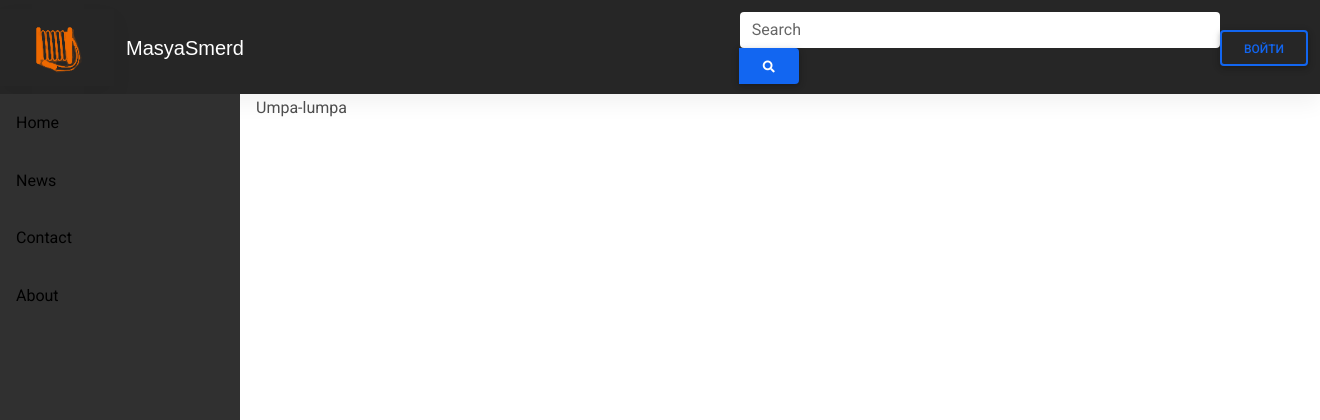
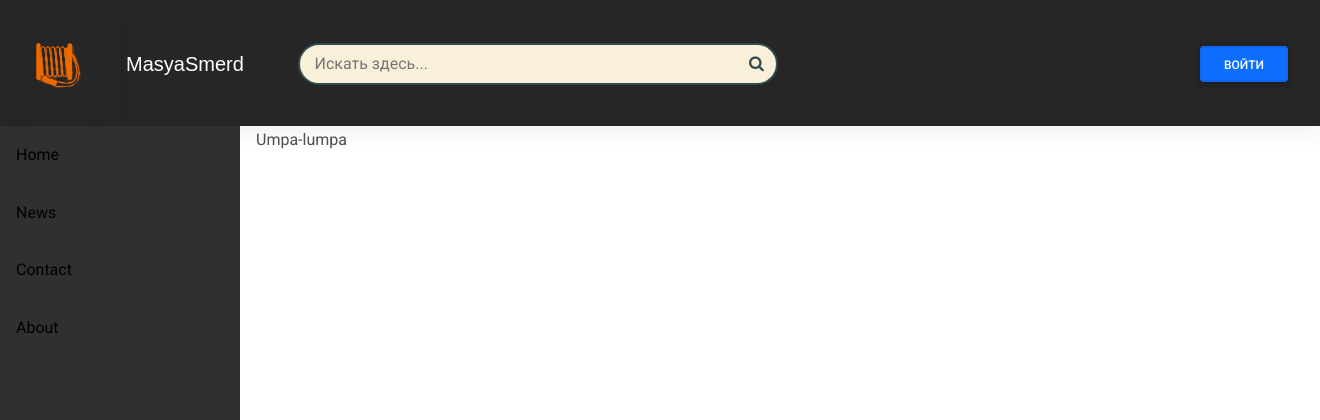
Before and after one commit to MasyaSmv/masyasm.ru, a PHP site: page /Registration-and-authorization-on-session/ in a window 1320 px wide. Shown: the top 420 px of the page. Run offline with PHP 8.4, Linux system fonts and the light colour scheme; some libraries are stand-ins or nearby versions; some web fonts are replaced.

```diff
--- a/bdconnect.php
+++ b/bdconnect.php
@@ -17,5 +17,5 @@ if ($mysqli -> connect_errno) {
 // кодировка подключения
 $mysqli ->set_charset('utf8');
 
-$address_site = "http://localhost/Registration-and-authorization-on-session/"
+$address_site = "http://localhost/Registration-and-authorization-on-session/Registration-and-authorization-on-session/"
 ?>
--- a/css/style.css
+++ b/css/style.css
@@ -66,3 +66,205 @@
       float: none;
     }
   }
+
+    /* Поисковик */
+.d7 {padding-right: 32%;}
+.d7:after {content:""; clear:both; display:table}
+.d7 form {
+  width: auto;
+  float: right;
+  margin-right: 30px;
+  position: relative;
+  margin: 0 auto;
+}
+.d7 input {
+  width: 30em;
+  height: 42px;
+  padding-left: 15px;
+  border-radius: 42px;
+  border: 2px solid #324b4e;
+  background: #F9F0DA;
+  outline: none;
+  position: relative;
+  transition: .3s linear;
+}
+.d7 input:focus {
+  width: 32em;
+}
+.d7 button {
+  width: 42px;
+  height: 42px;
+  background: none;
+  border: none;
+  position: absolute;
+  right: 0;
+}
+.d7 button:before{
+  content: "\f002";
+  font-family: FontAwesome;
+  color: #324b4e;
+}
+
+@media screen and (max-width: 1100px) {
+  .d7 {padding-right: 12%;}
+}
+
+@media screen and (max-width: 1000px) {
+  .d7 {padding-right:5%;}
+  .d7 input {
+    width: 340%;
+    height: auto;
+    position: relative;
+  }
+  .d7 input:focus {
+    width: 43.1em;
+  }
+  .d7 button {
+    width: 42px;
+    height: 42px;
+    background: none;
+    border: none;
+    position: absolute;
+    left: 40.5em;
+    top:-5px;
+  }
+}
+
+
+@media screen and (max-width: 900px) {
+  .d7 {padding-right:0;}
+  .d7 input {
+    width: 250%;
+    height: auto;
+    position: relative;
+  }
+  .d7 input:focus {
+    width: 31.6em;
+  }
+  .d7 button {
+    width: 42px;
+    height: 42px;
+    background: none;
+    border: none;
+    position: absolute;
+    right: 0;
+    top:-5px;
+  }
+}
+
+@media screen and (max-width: 800px) {
+  .d7 {padding-right:0;}
+  .d7 input {
+    width: 100%;
+    height: auto;
+    position: relative;
+  }
+  .d7 input:focus {
+    width: 16em;
+  }
+  .d7 button {
+    width: 42px;
+    height: 42px;
+    background: none;
+    border: none;
+    position: absolute;
+    right: 0;
+    top:-5px;
+  }
+}
+
+
+ /* МОДАЛЬНОЕ ОКНО */
+body {font-family: Arial, Helvetica, sans-serif;}
+
+button:hover {
+    opacity: 0.8;
+}
+
+/* Center the image and position the close button */
+.imgcontainer {
+    text-align: center;
+    margin: 24px 0 12px 0;
+    position: relative;
+}
+
+img.avatar {
+    width: 40%;
+    border-radius: 50%;
+}
+
+.container {
+    padding: 16px;
+}
+
+span.psw {
+    float: right;
+    padding-top: 16px;
+}
+
+/* The Modal (background) */
+.modal {
+    display: none; /* Hidden by default */
+    position: fixed; /* Stay in place */
+    z-index: 1; /* Sit on top */
+    left: 0;
+    top: 0;
+    width: 100%; /* Full width */
+    height: 100%; /* Full height */
+    overflow: auto; /* Enable scroll if needed */
+    background-color: rgb(0,0,0); /* Fallback color */
+    background-color: rgba(0,0,0,0.4); /* Black w/ opacity */
+    padding-top: 60px;
+}
+
+/* Modal Content/Box */
+.modal-content-animate {
+    background-color: #171717;
+    margin: 5% auto 15% auto; /* 5% from the top, 15% from the bottom and centered */
+    border: 1px solid #888;
+    width: 20%; /* Could be more or less, depending on screen size */
+}
+
+/* The Close Button (x) */
+.closer {
+    position: absolute;
+    right: 25px;
+    top: 0;
+    font-size: 35px;
+    font-weight: bold;
+    top: -32px;
+    right: 10px;
+}
+
+.closer:hover,
+.closer:focus {
+    color: rgb(255, 255, 255);
+    cursor: pointer;
+}
+
+/* Add Zoom Animation */
+.animate {
+    -webkit-animation: animatezoom 0.6s;
+    animation: animatezoom 0.6s
+}
+
+@-webkit-keyframes animatezoom {
+    from {-webkit-transform: scale(0)}
+    to {-webkit-transform: scale(1)}
+}
+
+@keyframes animatezoom {
+    from {transform: scale(0)}
+    to {transform: scale(1)}
+}
+
+/* Change styles for span and cancel button on extra small screens */
+@media screen and (max-width: 300px) {
+    span.psw {
+       display: block;
+       float: none;
+    }
+    .cancelbtn {
+       width: 100%;
+    }
+}
--- a/header.php
+++ b/header.php
@@ -5,12 +5,13 @@ session_start();
 <!DOCTYPE html>
 <html lang="ru">
 <head>
+
     <meta charset="UTF-8">
     <meta http-equiv="X-UA-Compatible" content="IE=edge">
     <meta name="viewport" content="width=device-width, initial-scale=1.0">
 
     <!-- Просто стили -->
-    <link rel="stylesheet" type="text/css" href="css/style.css?v=1.0.1.8">
+    <link rel="stylesheet" type="text/css" href="css/style.css?v=1.0.1.7">
 
     <!-- Иконка вкладки -->
     <link rel="shortcut icon" type="image/x-icon" href="/favicon.ico">
@@ -21,6 +22,7 @@ session_start();
 
     <!-- Подключение Bootstrap -->
     <link href="https://cdn.jsdelivr.net/npm/bootstrap@5.0.0-beta3/dist/css/bootstrap.min.css" rel="stylesheet" integrity="sha384-eOJMYsd53ii+scO/bJGFsiCZc+5NDVN2yr8+0RDqr0Ql0h+rP48ckxlpbzKgwra6" crossorigin="anonymous">
+    <link rel="stylesheet" href="https://maxcdn.bootstrapcdn.com/font-awesome/4.5.0/css/font-awesome.min.css">
 
     <!-- Подключение MBD -->
     <link rel="stylesheet" href="https://cdn.jsdelivr.net/npm/bootstrap-icons@1.4.1/font/bootstrap-icons.css">
@@ -39,6 +41,7 @@ session_start();
           alert(inputValue);
         });
     </script>
+
     <!-- Имя вкладки -->
     <title>MasyaTest</title>
 </head>
@@ -60,51 +63,59 @@ session_start();
       <button class="navbar-toggler" type="button" data-bs-toggle="collapse" data-bs-target="#navbarSupportedContent" aria-controls="navbarSupportedContent" aria-expanded="false" aria-label="Toggle navigation">
       <span class="navbar-toggler-icon"></span>
       </button>
+    </div>
 
     <!-- Поиск -->
-        <div class="input-group" style="padding-left: 30em;">
-  <div class="form-outline">
-    <input id="search-input" type="search" id="form1" class="form-control" style="background: white; width: 30em"/>
-    <label class="form-label" for="form1">Search</label>
-  </div>
-  <button id="search-button" type="button" class="btn btn-primary">
-    <i class="fas fa-search"></i>
-  </button>
+    <div class="d7">
+      <form class="form-search">
+        <input class="input-search" type="text" placeholder="Искать здесь...">
+        <button class="button-search" type="submit"></button>
+      </form>
     </div>
 
-      <div class="btn-group dropstart">
-  <button type="button" class="btn btn-outline-primary id="dropdownMenuButton" data-bs-toggle="dropdown" aria-expanded="false">
-    Войти
-  </button>
+    <!-- Кнопка входа -->
+    <div class="btn-group dropstart" style="margin-right:2em">
+      <button onclick="document.getElementById('id01').style.display='block'" type="button" class="btn btn-outline-primary  id="dropdownMenuButton" style="color:white; background:#0d6efd"data-bs-toggle="dropdown" aria-expanded="false">Войти</button>
     </div>
 
+    <!-- Модальное окно входа -->
+    <div id="id01" class="modal">
 
-          <!-- Выпадающее меню авторизации -->
-          <div class="dropdown-menu">
-  <form class="px-4 py-3">
-    <div class="mb-3">
-      <label for="exampleDropdownFormEmail1" class="form-label">Email address</label>
-      <input type="email" class="form-control" id="exampleDropdownFormEmail1" placeholder="email@example.com">
-    </div>
-    <div class="mb-3">
-      <label for="exampleDropdownFormPassword1" class="form-label">Password</label>
-      <input type="password" class="form-control" id="exampleDropdownFormPassword1" placeholder="Password">
-    </div>
-    <div class="mb-3">
-      <div class="form-check">
-        <input type="checkbox" class="form-check-input" id="dropdownCheck">
-        <label class="form-check-label" for="dropdownCheck">
-          Remember me
-        </label>
-      </div>
-    </div>
-    <button type="submit" class="btn btn-primary">Sign in</button>
-  </form>
-  <div class="dropdown-divider"></div>
-  <a class="dropdown-item" href="#">New around here? Sign up</a>
-  <a class="dropdown-item" href="#">Forgot password?</a>
+      <!-- Аватарка -->
+      <form class="modal-content-animate" style="background:#171717" action="/action_page.php" >
+        <div class="imgcontainer">
+          <span onclick="document.getElementById('id01').style.display='none'" class="closer" title="Close Modal">×</span>
+          <img src="favicon.ico" alt="Avatar" class="avatar">
         </div>
 
+        <!-- Логин -->
+        <div class="container">
+          <label for="uname"><b>Логин</b></label>
+          <input type="text" placeholder="Введите логин" name="uname" required style="width: 100%; padding: 12px 20px; margin: 8px 0; display: inline-block; border: 1px solid #ccc; box-sizing: border-box;">
+
+        <!-- Пароль -->
+          <label for="psw"><b>Пароль</b></label>
+          <input type="password" placeholder="Введите пароль" name="psw" required style="width: 100%; padding: 12px 20px; margin: 8px 0; display: inline-block; border: 1px solid #ccc; box-sizing: border-box;">
+        <!-- Кнопка входа -->
+          <button type="submit" style="background-color: #4CAF50; color: white; padding: 14px 20px; margin: 8px 0; border: none; cursor: pointer; width: 100%;">Войти</button>
+          <label style="padding-top: 16px;">
+            <input type="checkbox" name="remember"> Запомнить меня
+          </label>
+          <span class="psw">Забыли <a href="#">пароль?</a></span>
         </div>
+      </form>
+    </div>
+
+<script>
+// Окно авторизации
+var modal = document.getElementById('id01');
+
+// Скрипт закрытия окна авторизации
+window.onclick = function(event) {
+    if (event.target == modal) {
+        modal.style.display = "none";
+    }
+}
+</script>
 </div>
 </nav>
--- a/index.php
+++ b/index.php
@@ -11,7 +11,6 @@ require_once("header.php");
 
 <div class="content">
     <p>Umpa-lumpa</p>
-</div>
 
 <!-- <?php
 require_once("footer.php");
```
Also changed, not shown: form_register.php (added, +88 -0 lines). Lines whose indentation alone changed are shown as unchanged.
